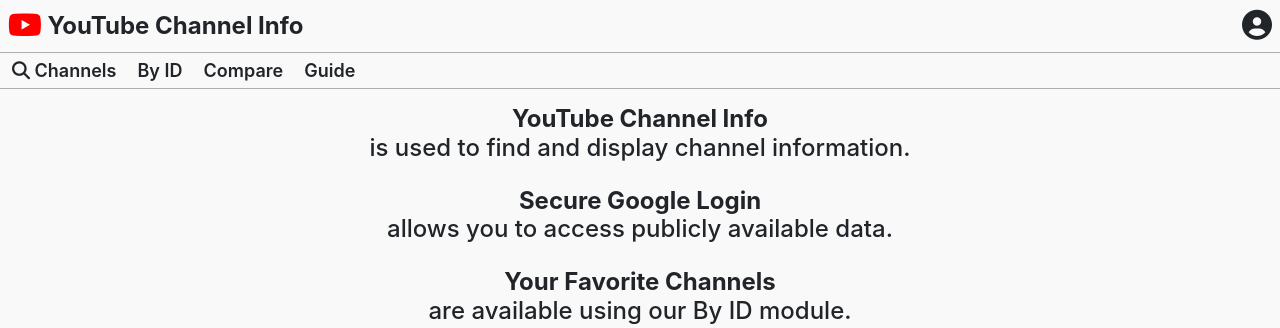
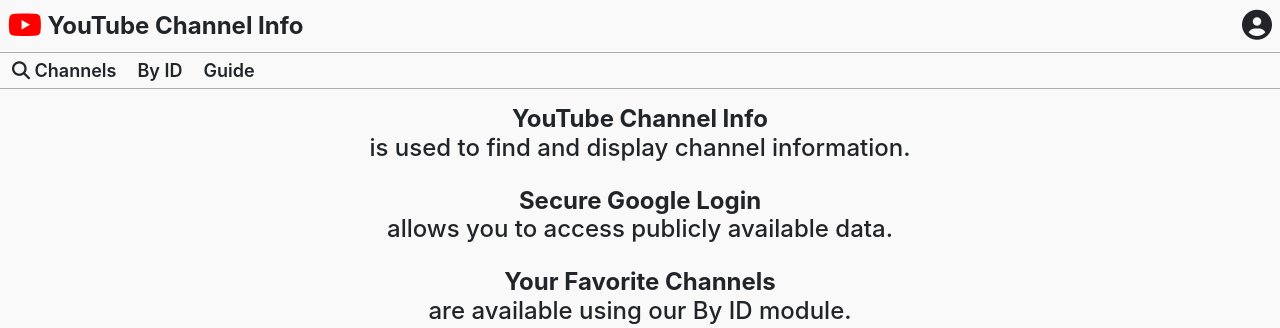
Before and after one commit to jakewestling/youtube_channel, a PHP site: page /app.php in a window 1280 px wide. Shown: the top 328 px of the page. Run offline with PHP 8.4, Linux system fonts and the light colour scheme; some libraries are stand-ins or nearby versions.

Commit message:
remove compare

```diff
--- a/navbar.php
+++ b/navbar.php
@@ -4,7 +4,7 @@
       <div class="col-12 px-0">
         <a href="#" onclick="displaySearchChannels()" class="ml-1 px-2 nav-a" id="nav-link1"><i class="fas fa-search"></i> Channels</a>
         <a href="#" onclick="displayByID()" class="px-2 nav-a" id="nav-link2">By ID</a>
-        <a href="#" onclick="displayCompare()" class="px-2 nav-a" id="nav-link3">Compare</a>
+        <!-- <a href="#" onclick="displayCompare()" class="px-2 nav-a" id="nav-link3">Compare</a> -->
         <a href="#" onclick="displayGuide()" class="px-2 nav-a" id="nav-link4">Guide</a>
       </div>
     </nav>
```
